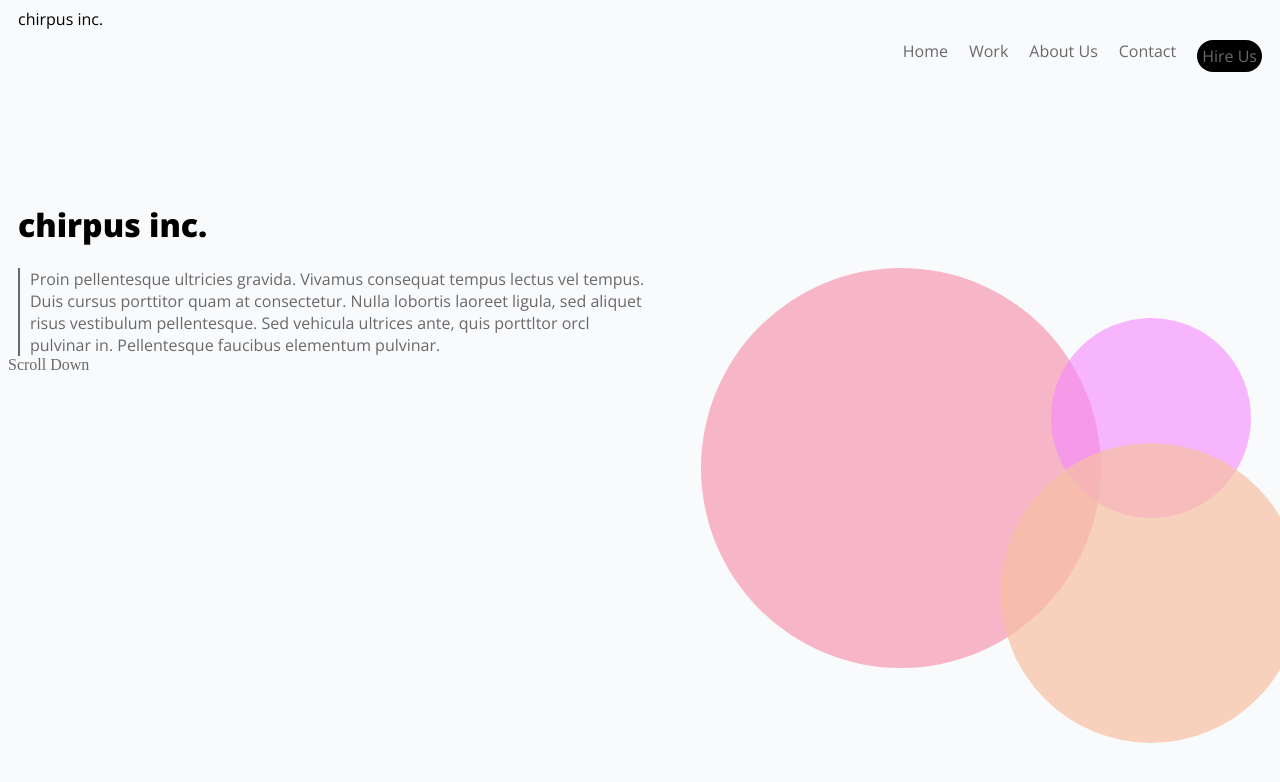
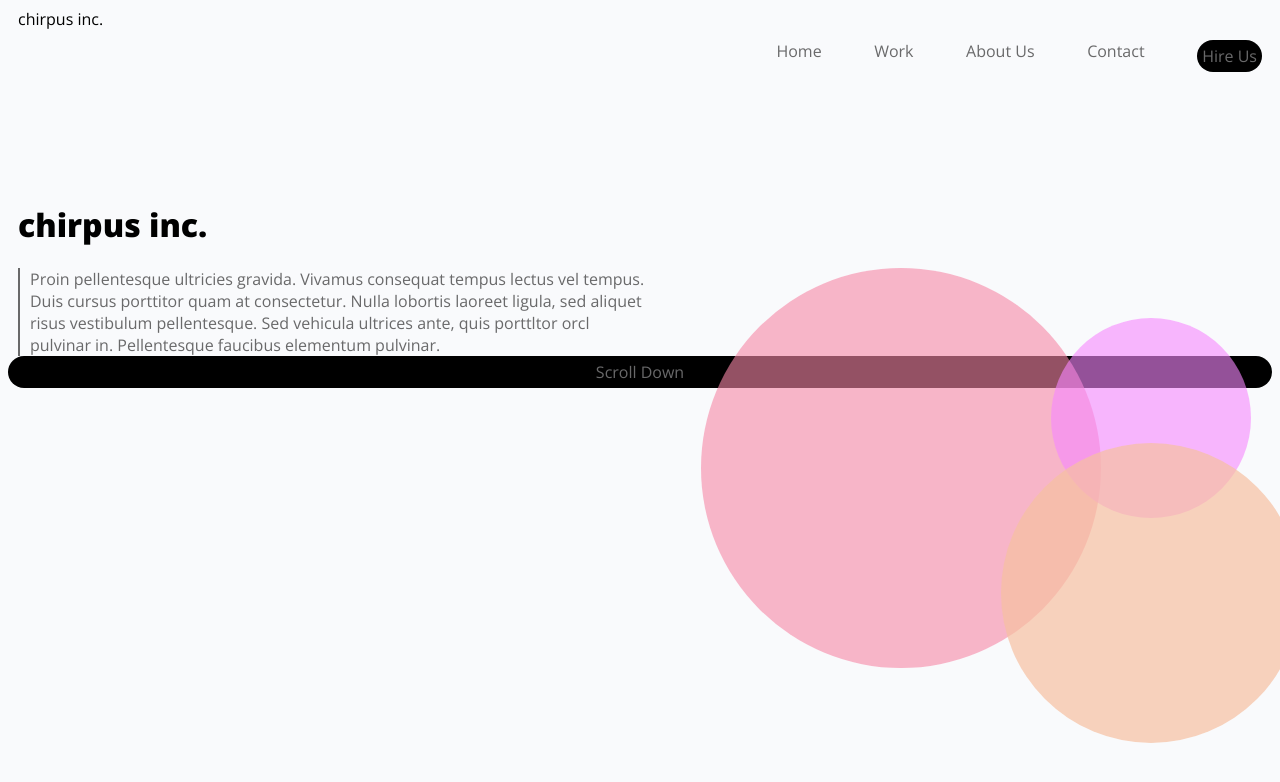
Before and after one commit to emiliemhill/LabOne, a plain HTML site: page index.html in a window 1280 px wide. Shown: the top 782 px of the page. Drawn offline with nearby package versions, Linux system fonts and the light colour scheme.

Commit message:
fixed button

```diff
--- a/stylesheet.css
+++ b/stylesheet.css
@@ -13,7 +13,7 @@ header {
     justify-content: flex-end;
     padding: 10px;
     justify-content: space-between;
-    margin-left: 70%;
+    margin-left: 60%;
 
 }
 
@@ -57,7 +57,6 @@ p {
 .bubbles {
     width: 50%;
     position: relative;
-    clear: both;
 
 }
 #pink {
@@ -85,5 +84,14 @@ p {
     position: absolute;
     margin-left: 350px;
     margin-top: 175px;
-
 }
+#scrolldown {
+    color: white;
+    background-color: black;
+    font-family: "Open Sans", sans-serif;
+    clear: both;
+    display: flex;
+    border-radius: 100px;
+    padding: 5px;
+    justify-content: center;
+}
```
